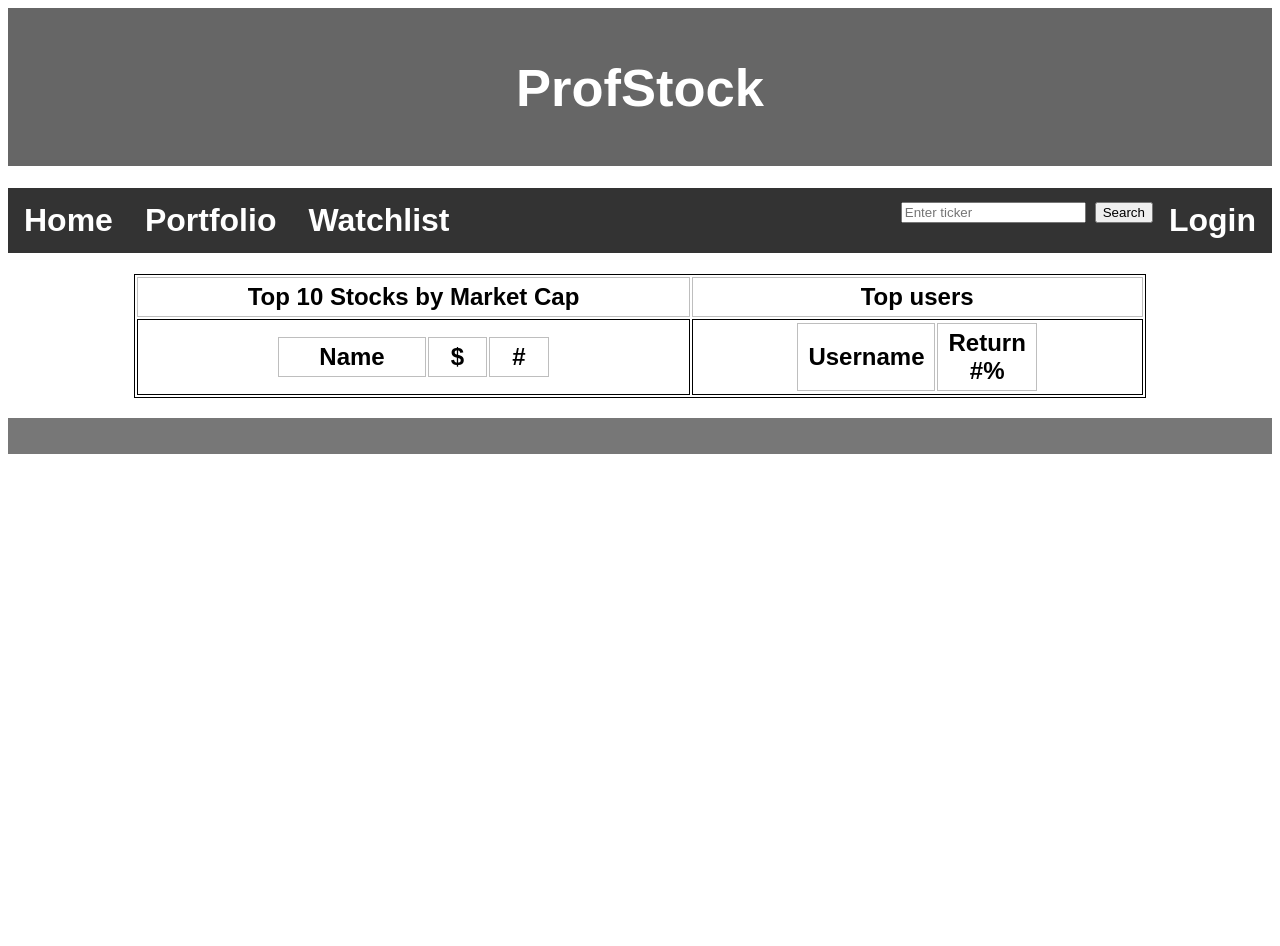
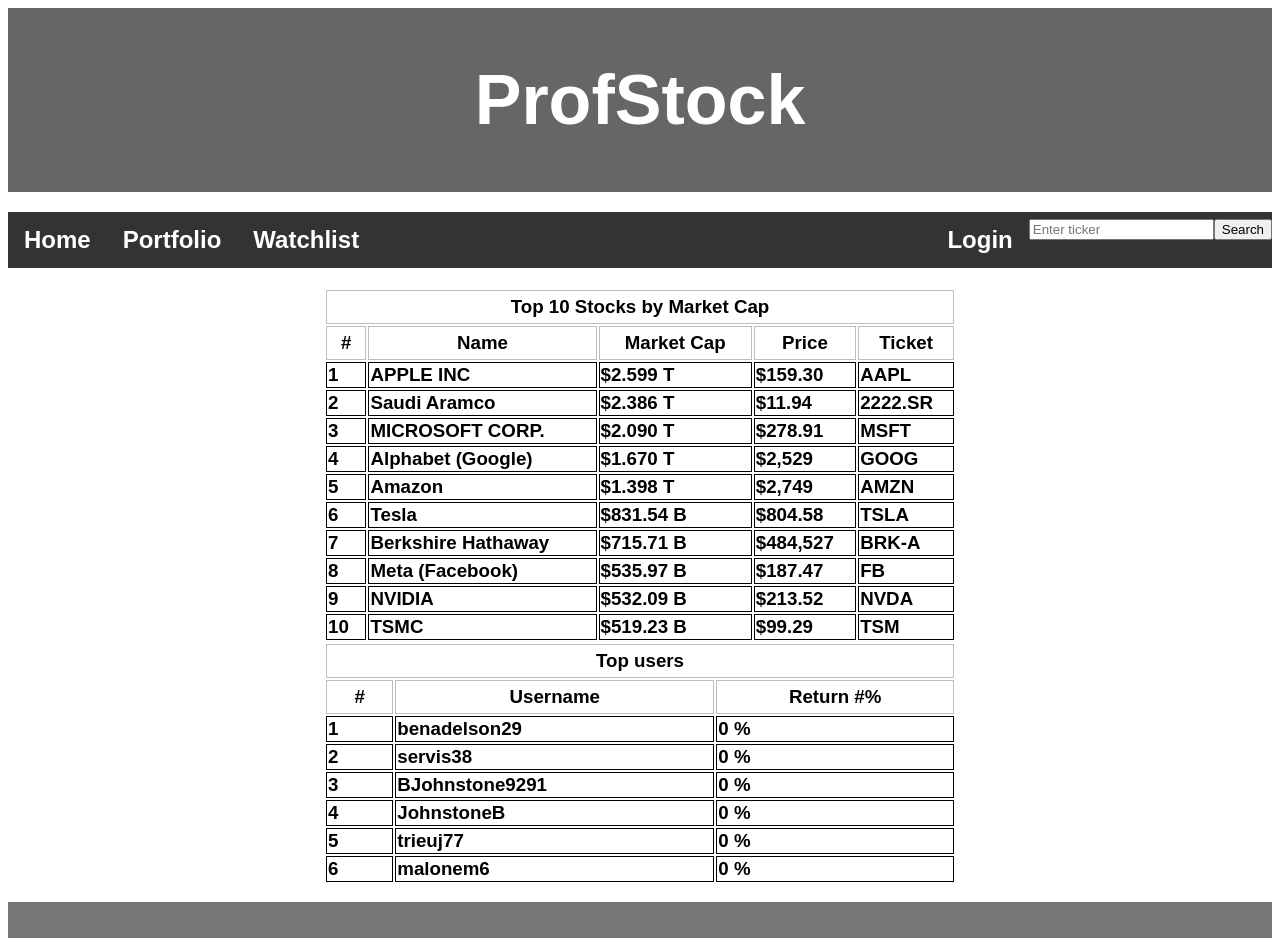
Before and after one commit to rywards/profstock, a Flask app: page / in a window 1280 px wide. Before the commit the page ends 454 px from the top, so only its background shows below. Run offline with Flask 2, Linux system fonts and the light colour scheme; lists and menus that the app fills with data are empty; some libraries are stand-ins or nearby versions.

Commit message:
new chnages to home

```diff
--- a/templates/index.html
+++ b/templates/index.html
@@ -5,6 +5,11 @@
 -->
 <html lang="en">
 <head>
+  <script src="https://unpkg.com/react@17/umd/react.development.js" crossorigin></script>
+  <script src="https://unpkg.com/react-dom@17/umd/react-dom.development.js" crossorigin></script>
+  <script src="https://unpkg.com/@babel/standalone/babel.min.js"></script>
+
+
   <title>Home</title>
   <meta charset="utf-8">
   <meta name="viewport" content="width=device-width, initial-scale=1">
@@ -13,55 +18,228 @@
 <body>
 
 <header>
-  <h2>ProfStock</h2>
+  <h1>ProfStock</h2>
 </header>
+<div id="root"></div>
+<div id="subInfo"></div>
 
-<h1>
+<script>
+  //import React from 'react';
+</script>
+<script type="text/babel">
+  class SubLinks extends React.Component {
+    render() {
+      return (
+        <h2>
           <ul>
-    <!-- you have to call the function inside of the route to create the link-->
-    <li><a class="active" href="{{ url_for('home') }}">Home</a></li>
+            <li><a className="active" href="{{ url_for('home') }}">Home</a></li>
             <li><a href="portfolio">Portfolio</a></li>
             <li><a href="watchlist">Watchlist</a></li>
-    <li style="float:right"><a href="SignUpPage">Login</a></li>
-    <li style="float:right">
-      <!-- send post request with stock ticker-->
+            <li style={ {float:"right"}}>
               <form action="/stockinfo.html" method="post">
-      <input type="text" name="ticker" placeholder="Enter ticker">
-      <input type="submit" value="Search">
+                <input type="text" name="ticker" placeholder="Enter ticker"/>
+                <input type="submit" value="Search"/>
               </form>
             </li>
+            <li style={ {float:"right"}}><a href="SignUpPage">Login</a></li>
           </ul>
-</h1>
+        </h2>);
+    }
+  }
 
-<h2>
-  <table class = "home1" align="center">
+  function Top10Stock() {
+    const items = [
+    {
+      id: 1,
+      name: 'APPLE INC',
+      marketCap:'$2.599 T',
+      price: '$159.30',
+      ticket: 'AAPL'
+    },
+    {
+      id: 2,
+      name: 'Saudi Aramco',
+      marketCap:'$2.386 T',
+      price: '$11.94',
+      ticket: '2222.SR'
+    },
+    {
+      id: 3,
+      name: 'MICROSOFT CORP.',
+      marketCap:'$2.090 T',
+      price: '$278.91',
+      ticket: 'MSFT'
+    },
+    {
+      id: 4,
+      name: 'Alphabet (Google)',
+      marketCap:'$1.670 T',
+      price: '$2,529',
+      ticket: 'GOOG'
+    },
+    {
+      id: 5,
+      name: 'Amazon',
+      marketCap:'$1.398 T',
+      price: '$2,749',
+      ticket: 'AMZN'
+    },
+    {
+      id: 6,
+      name: 'Tesla',
+      marketCap:'$831.54 B',
+      price: '$804.58',
+      ticket: 'TSLA'
+    },
+    {
+      id: 7,
+      name: 'Berkshire Hathaway',
+      marketCap:'$715.71 B',
+      price: '$484,527',
+      ticket: 'BRK-A'
+    },
+    {
+      id: 8,
+      name: 'Meta (Facebook)',
+      marketCap:'$535.97 B',
+      price: '$187.47',
+      ticket: 'FB'
+    },
+    {
+      id: 9,
+      name: 'NVIDIA',
+      marketCap:'$532.09 B',
+      price: '$213.52',
+      ticket: 'NVDA'
+    },
+    {
+      id: 10,
+      name: 'TSMC',
+      marketCap:'$519.23 B',
+      price: '$99.29',
+      ticket: 'TSM'
+    }]
+
+
+    const itemRows = [];
+    for (let item of items) {
+      const row = (
+        <tr key={item.id}>
+          <td key={1}>{item.id}</td>
+          <td key={2}>{item.name}</td>
+          <td key={3}>{item.marketCap}</td>
+          <td key={4}>{item.price}</td>
+          <td key={5}>{item.ticket}</td>
+        </tr>
+      );
+      itemRows.push(row);
+    }
+    return (
+      <table className = "home2" align="center">
+        <thead>
           <tr>
-      <th>Top 10 Stocks by Market Cap</th>
-      <th>Top users</th>
+            <th colSpan = '5'>Top 10 Stocks by Market Cap</th>
           </tr>
           <tr>
-      <td>
-        <table class = "home2" align="center">
+            <th>#</th>
+              <th>Name</th>
+              <th>Market Cap</th>
+              <th>Price</th>
+              <th>Ticket</th>
+          </tr>
+        </thead>
+        <tbody>
+          {itemRows}
+        </tbody>
+      </table>
+    );
+  }
+
+  function TopUsers() {
+    const items = [
+    {
+      id: 1,
+      name: 'benadelson29',
+      percent: '0 %',
+    },
+    {
+      id: 2,
+      name: 'servis38',
+      percent: '0 %'
+    },
+    {
+      id: 3,
+      name: 'BJohnstone9291',
+      percent: '0 %'
+    },
+    {
+      id: 4,
+      name: 'JohnstoneB',
+      percent: '0 %'
+    },
+    {
+      id: 5,
+      name: 'trieuj77',
+      percent: '0 %'
+    },
+    {
+      id: 6,
+      name: 'malonem6',
+      percent: '0 %'
+    }]
+
+
+    const itemRows = [];
+    for (let item of items) {
+      const row = (
+        <tr key={item.id}>
+          <td key={1}>{item.id}</td>
+          <td key={2}>{item.name}</td>
+          <td key={3}>{item.percent}</td>
+        </tr>
+      );
+      itemRows.push(row);
+    }
+    return (
+      <table className = "home2" align="center">
+        <thead>
           <tr>
-            <th>Name</th>
-            <th>$</th>
+            <th colSpan = '3'>Top users</th>
+          </tr>
+          <tr>
             <th>#</th>
-          </tr>
-        </table>
-      </td>
-      <td>
-        <table class = "home2" align="center">
-          <tr>
             <th>Username</th>
             <th>Return #%</th>
           </tr>
+        </thead>
+        <tbody>
+          {itemRows}
+        </tbody>
       </table>
-      </td>
-    </tr>
-  </table>
-</h2>
+    );
+  }
 
 
+  class SubInfo extends React.Component {
+    render() {
+      return (
+        <h3>
+          <div id="homeContainer">
+            <div id="Top10StockTable">
+              {Top10Stock()}
+            </div>
+            <div id="TopUsersTable">
+              {TopUsers()}
+            </div>
+            <div id="clear"></div>
+        </div>
+        </h3>);
+    }
+  }
+
+  ReactDOM.render(<SubLinks />, document.getElementById('root'))
+  ReactDOM.render(<SubInfo />, document.getElementById('subInfo'))
+</script>
 
 <footer>
   <p></p>
```
Lines whose indentation alone changed are shown as unchanged.
